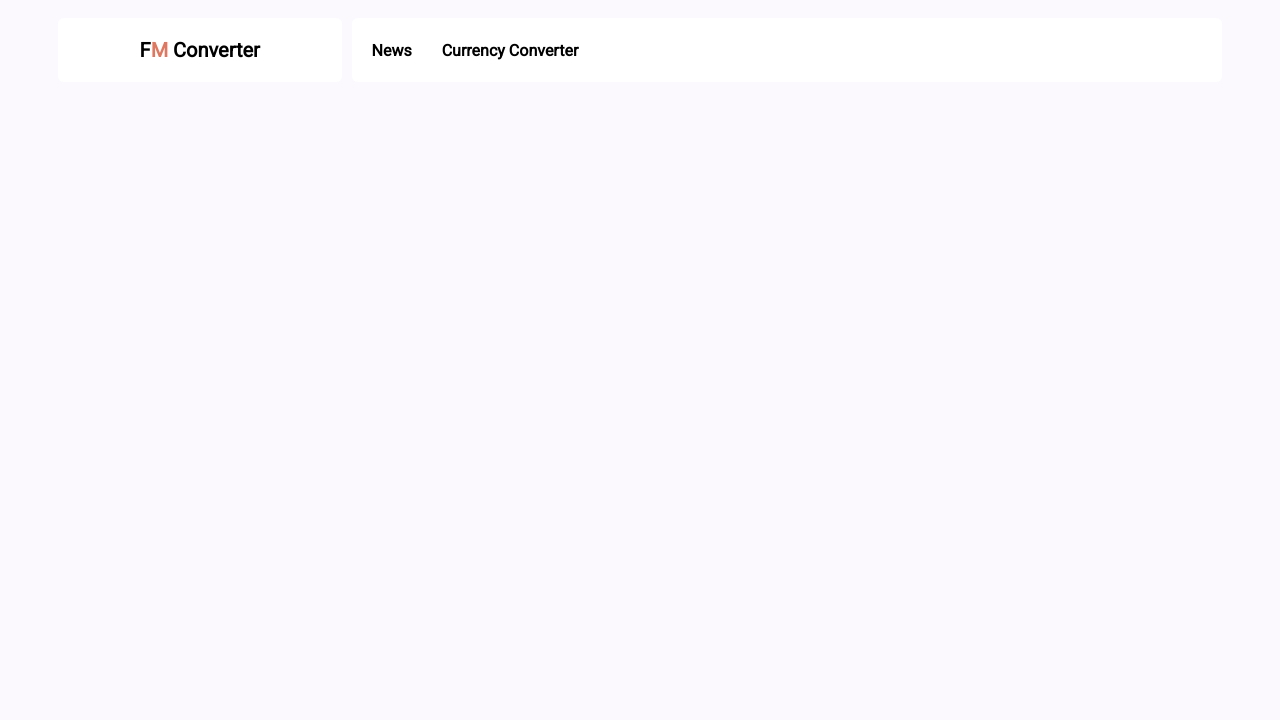
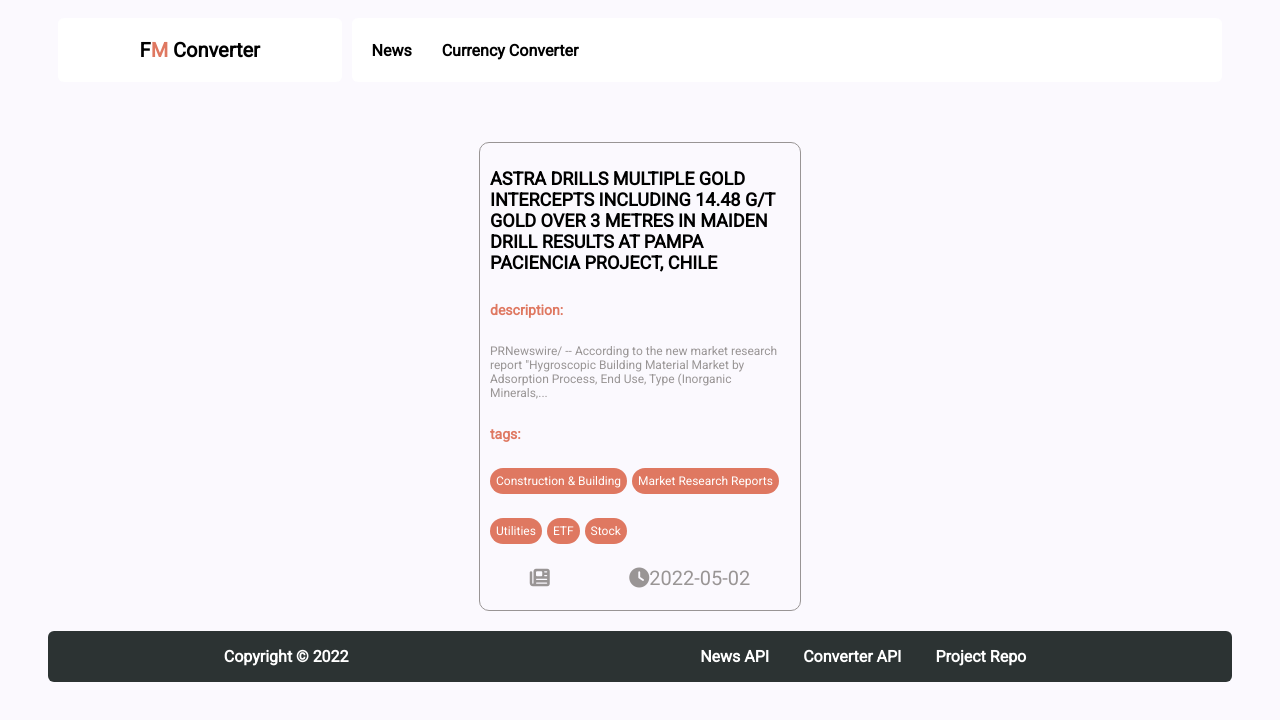
Before and after one commit to CA-G12/Api-Fadi-Mahamoud, a website: page html/news.html in a window 1280 px wide. Drawn offline with Linux system fonts and the light colour scheme.

Commit message:
i added the footer to the news page and the news card related #15

```diff
--- a/Styles/news.css
+++ b/Styles/news.css
@@ -11,7 +11,11 @@ html {
 body {
   padding: 0 4rem 4rem 4rem;
 }
+a {
+  text-decoration: none;
+}
 
+/* Start header section*/
 .header {
   display: flex;
   padding: 1rem;
@@ -56,3 +60,101 @@ body {
 .logo {
   color: #df7861;
 }
+
+.container {
+  display: flex;
+  justify-content: center;
+  flex-wrap: wrap;
+  gap: 1.2rem;
+  margin-top: 5rem;
+  font-size: 1.2rem;
+}
+.container p {
+  color: rgb(153, 149, 149);
+  font-size: 1.2rem;
+}
+/* End header section*/
+
+/* Start card section*/
+.card {
+  width: 30rem;
+  min-height: 40rem;
+  padding: 1rem;
+  border-radius: 1rem;
+  border: 1px solid rgb(153, 149, 149);
+  display: flex;
+  flex-direction: column;
+  justify-content: space-between;
+}
+.card h3 {
+  color: #df7861;
+}
+.tags {
+  display: flex;
+  flex-wrap: wrap;
+}
+
+.tags p {
+  padding: 0.6rem;
+  margin-right: 0.5rem;
+  border-radius: 1.5rem;
+  background-color: #df7861;
+  color: #fff;
+}
+.icons {
+  margin: 1rem 0;
+  font-size: 2rem;
+  display: flex;
+  justify-content: space-around;
+  align-items: center;
+  color: rgb(153, 149, 149);
+}
+.icons div {
+  display: flex;
+  align-items: center;
+  justify-content: center;
+}
+.icons a {
+  color: rgb(153, 149, 149);
+}
+
+/* End card section*/
+
+/* start footer section*/
+.footer {
+  display: flex;
+  flex-direction: row;
+  justify-content: space-around;
+  align-items: center;
+  background-color: #2c3333;
+  color: white;
+  font-size: 1.6rem;
+  font-weight: 900;
+  margin-top: 2rem;
+}
+
+.source a {
+  font-size: 1.6rem;
+  margin-right: 3rem;
+  color: white;
+}
+.source a:hover {
+  color: #df7861;
+}
+
+.convert-btn {
+  padding: 1rem 3rem;
+  background-color: #2c3333;
+  color: white;
+  border: none;
+  border-radius: 0.5rem;
+  font-weight: 900;
+  box-shadow: 0 2px 2px 0 rgba(0, 0, 0, 0.1), 0 6px 20px 0 rgba(0, 0, 0, 0.19);
+}
+
+.convert-btn:hover {
+  background-color: #cfd2cf;
+  color: #df7861;
+}
+
+/* End footer section*/
--- a/html/news.html
+++ b/html/news.html
@@ -4,8 +4,12 @@
     <meta charset="UTF-8" />
     <meta http-equiv="X-UA-Compatible" content="IE=edge" />
     <meta name="viewport" content="width=device-width, initial-scale=1.0" />
+    <script
+    src="https://kit.fontawesome.com/f20e57f399.js"
+    crossorigin="anonymous"
+  ></script>
+    <link rel="stylesheet" href="../Styles/news.css" />
     <title>News</title>
-    <link rel="stylesheet" href="../Styles/news.css" />
   </head>
   <body>
     <header class="header">
@@ -18,7 +22,41 @@
         <a href="index.html">Currency Converter</a>
       </nav>
     </header>
-
+    <main class="container">
+        <div class="card">
+          <h2>
+            ASTRA DRILLS MULTIPLE GOLD INTERCEPTS INCLUDING 14.48 G/T GOLD OVER 3
+            METRES IN MAIDEN DRILL RESULTS AT PAMPA PACIENCIA PROJECT, CHILE
+          </h2>
+          <h3>description:</h3>
+          <p>
+            PRNewswire/ -- According to the new market research report
+            "Hygroscopic Building Material Market by Adsorption Process, End Use,
+            Type (Inorganic Minerals,...
+          </p>
+          <h3>tags:</h3>
+          <div class="tags">
+            <p>Construction & Building</p>
+            <p>Market Research Reports</p>
+            <p>Utilities</p>
+            <p>ETF</p>
+            <p>Stock</p>
+          </div>
+          <div class="icons">
+            <a title="hello" href=""><i class="fa-solid fa-newspaper"></i></a>
+            <div><i class="fa-solid fa-clock"></i><span>2022-05-02</span></div>
+          </div>
+        </div>
+      </main>
+    <footer class="footer title-card">
+        <section class="copyright-message">
+            <p>Copyright &copy; 2022</p>
+        </section>
+        <section class="source">
+            <a href="https://apilayer.com">News API</a>
+            <a href="https://coinapi.io">Converter API</a>
+            <a href="">Project Repo</a>
+        </section>
     <script src="../js/dom.js"></script>
     <script src="../js/logic.js"></script>
   </body>
```
